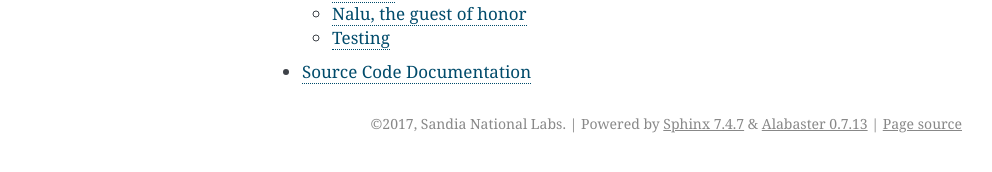
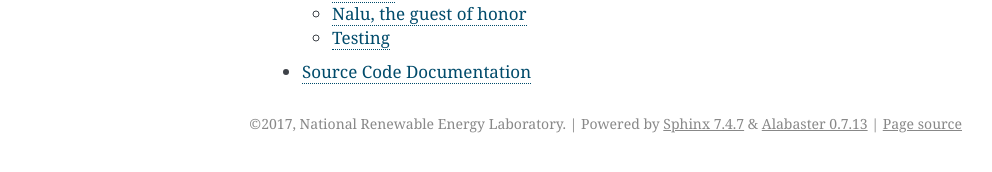
Before and after one commit to OpenFAST/openfast, a Sphinx documentation site: the page built from docs/index.rst, in a window 1280 px wide. Shown: the part 691-863 px from the top of the page, without its empty margins (148-1140 px from the left). Built offline with Sphinx 7.4.7, drawn with Linux system fonts in a browser that asks for light colours.

Commit message:
Removing Sandia reference in docs.

```diff
--- a/docs/conf.py
+++ b/docs/conf.py
@@ -105,7 +105,7 @@ master_doc = 'index'
 
 # General information about the project.
 project = u'OpenFAST'
-copyright = u'2017, Sandia National Labs'
+copyright = u'2017, National Renewable Energy Laboratory'
 author = u'OpenFAST Team'
 
 # The version info for the project you're documenting, acts as replacement for
```
